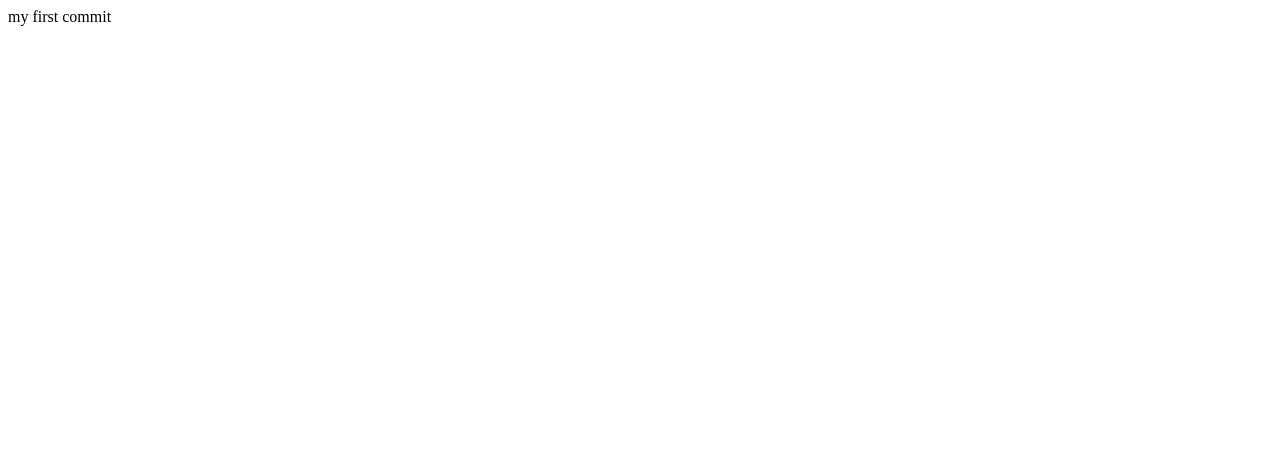
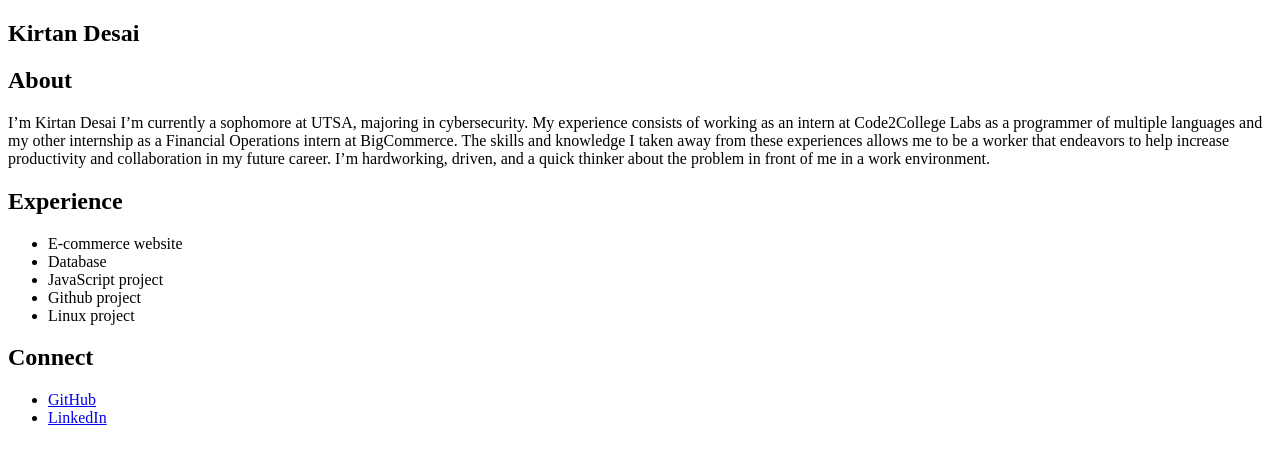
Before and after one commit to kirt-desai/kirt-desai-jupiter, a plain HTML site: page index.html in a window 1280 px wide. Drawn offline with Linux system fonts and the light colour scheme.

Commit message:
git commit -m "boilerplate and content added"

```diff
--- a/index.html
+++ b/index.html
@@ -1 +1,32 @@
-my first commit
+<!DOCTYPE html>
+<html>
+<head>
+    <title>Kirtan Desai's Portfolio</title>
+    <meta charset="UTF-8">
+    <meta name="description" content="Welcome to my portfolio showcasing my skills and experiences.">
+</head>
+<body>
+   <section id="about">
+    <h1>Kirtan Desai </h1>
+    <h2>About</h2>
+    <p>  I’m Kirtan Desai I’m currently a sophomore at UTSA, majoring in cybersecurity. My experience consists of working as an intern at Code2College Labs as a programmer of multiple languages and my other internship as a Financial Operations intern at BigCommerce. The skills and knowledge I taken away from these experiences allows me to be a worker that endeavors to help increase productivity and collaboration in my future career.  I’m hardworking, driven, and a quick thinker about the problem in front of me in a work environment. </p>
+    </section>
+  <section id="experience">
+    <h2>Experience</h2>
+    <ul>
+       <li> E-commerce website </li>
+       <li> Database </li>
+       <li> JavaScript project </li>
+       <li> Github project </li>
+       <li> Linux project </li>
+    </ul>
+  </section>
+  <section id="connect">
+    <h2>Connect</h2>
+    <ul>
+        <li><a href="https://github.com/kirt-desai ">GitHub</a></li>
+        <li><a href="https://www.linkedin.com/in/kirtdesai/ ">LinkedIn</a></li>
+    </ul>
+  </section>
+</body>
+</html>
```
